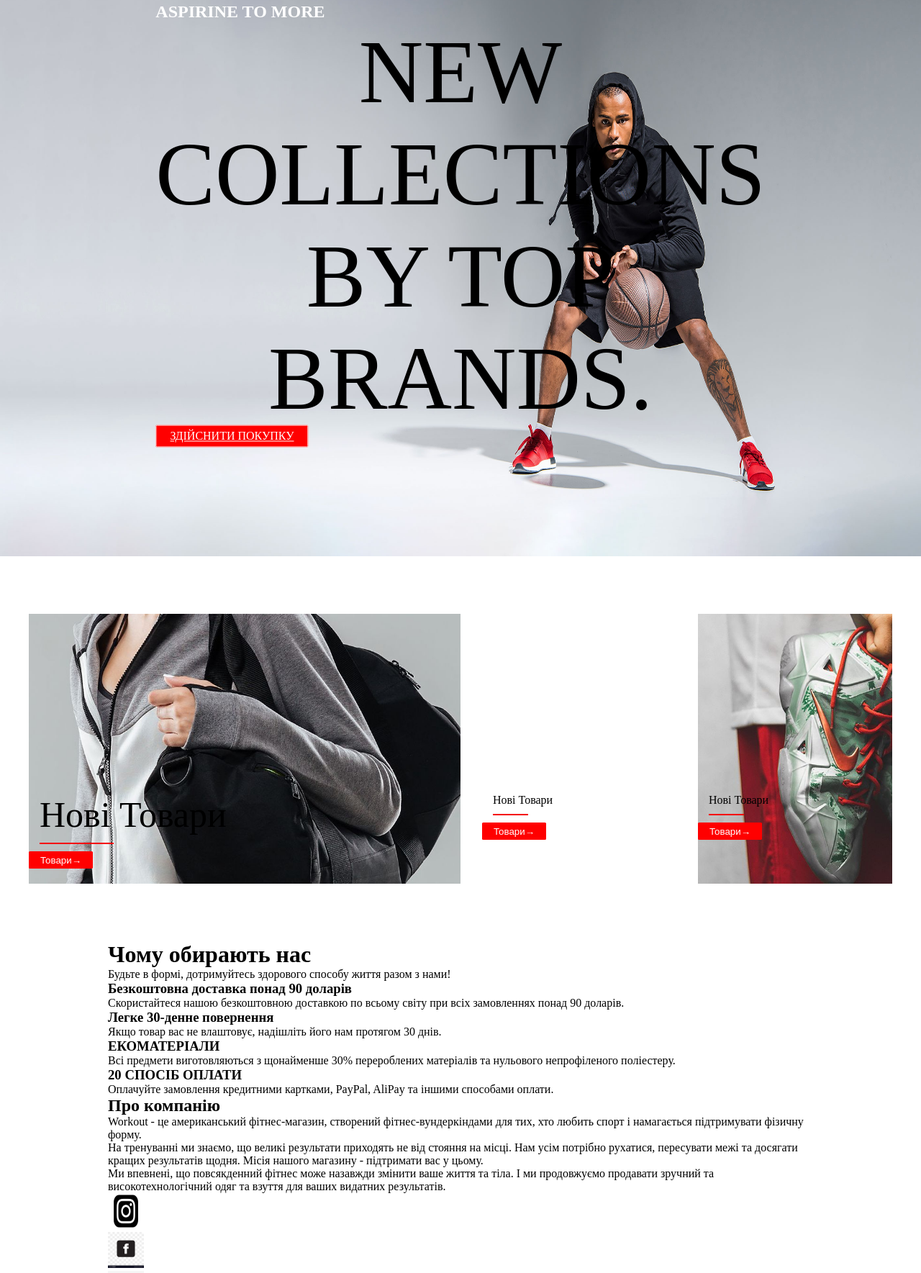
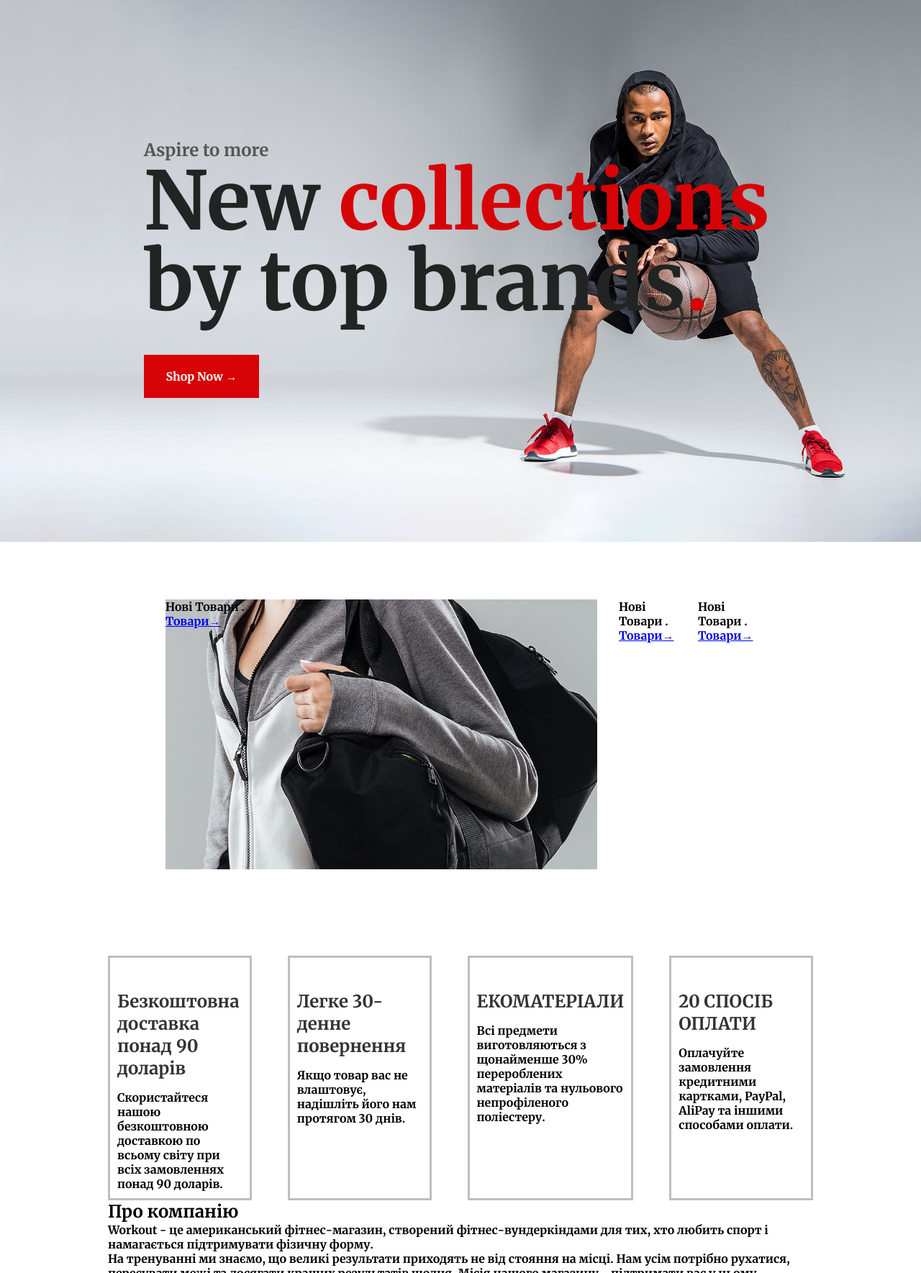
Before and after one commit to Slavaskf/proect, a plain HTML site: page index.html in a window 1280 px wide. Shown: the part 91-1860 px from the top of the page at 72% size. Drawn offline with Linux system fonts and the light colour scheme; a web font is replaced by a local one.

Commit message:
Sample code

```diff
--- a/css/index.css
+++ b/css/index.css
@@ -1,5 +1,14 @@
-@import url('https://fonts.googleapis.com/css2?family=DotGothic16:wght@400;700&display=swap');
+@import url('https://fonts.googleapis.com/css2?family=Merriweather:wght@700&display=swap');
 
+:root {
+    font-family: 'Merriweather', serif;
+    --main-color: white;
+    --secondary-color: #d60307;
+    --third-color: black;
+    --fourth-color: #555;
+    --fifth-color: #222323;
+    scroll-behavior: smooth;
+}
 * {
     padding: 0;
     margin: 0;
@@ -7,6 +16,7 @@
 main {
     max-width: 980px;
     margin: auto;
+
 }
 
 header .menu a {
@@ -52,77 +62,83 @@ header .home{
     grid-gap: 0px;
     grid-template-columns: 3fr 3fr;
 }
-.text img{
+
+.header_banner{
   background-image: url(../img/222.jfif);
+  background-repeat: no-repeat;
   background-size: cover;
   background-position: center;
-    min-height: 780px;
-    width:  100%;
+  padding: 200px ;
+}
+
+.header__banner_title {
+  font-family: "Merriweather", sans-serif;
+  color: var(--fourth-color);
+  font-size: 24px;
+  margin-bottom: 20px;
+}
+
+.header__banner_secondtitle {
+  font-family: "Merriweather", sans-serif;
+  font-size: 112px;
+  color: var(--fifth-color);
+  font-weight: 400;
+  line-height: 1.0;
+  margin: 0;
+  padding: 0;
+  margin-bottom: 45px;
+}
+
+.header__banner_secondtitle span {
+  color: var(--secondary-color);
+}
+
+.header__banner_button {
    display: flex;
    align-items: center;
     justify-content: center;
-    flex-direction: column;
-}
-.title{
-    max-width: 980px;
-    margin: auto;
-}
-.title {
-    color: var(--accent-color);
-    display: flex;
-    align-items: flex-start;
-    justify-content: flex-start;
-    flex-direction: column;
-}
-.title {
-  position: absolute;
-  top: 50%;
-  left: 50%;
-  transform: translate(-50%, -50%);
-  color: white;
-  text-align: center;
-  text-transform: uppercase;
-}
-.title p{
-    font-size: 124px;
-    color: black;
-}
-.button {
-    padding: 0.35em 1.2em;
-    border: 0.1em solid #FFFFFF;
-    margin: 0 0.3em 0.3em 0;
-    border-radius: 0.12em;
-    color: #FFFFFF;
-    text-align: center;
-    transition: color 0.7s;
-    background-color: red ;
+  text-decoration: none;
+  color: var(--main-color);
+  font-size: 16px;
+  width: 160px;
+  height: 60px;
+  background-color: var(--secondary-color);
+
 }
 
-.button:hover {
-    color: #fdfdfd;
-    background-color: black;
+.header__banner_button:hover {
+  background-color: #222323;
   cursor: pointer;
 }
-.box {
+
+h6{
+    font-size: 24px;
+    color: rgb(51, 51, 51);
+    font-weight: 400;
+    margin: 15px 0;
+}
+
+.benefits{
+    padding-top: 40px;
+    gap: 50px;
+}
+.main_box {
  display: grid ;
  grid-template-columns: 1fr 1fr 1fr;
  padding: 80px;
  grid-gap: 30px;
  justify-content: center;
 }
-.box_1 {
- background-image: url(../img/new_arr_1.jpg);
+.main_box_main {
+ background-image: url("../img/new_arr_1.jpg");
  background-size: cover;
  display: block;
  width: 570px;
  height: 375px;
  padding-right: 30px;
 }
-.box_1 p {
-    font-size: 50px;
-}
 .box_2 {
- background-image: url(../img/new_ari.png);
+ background-image: url("../img/new_ari.png");
  background-size: cover;
  display: block;
  width: 270px;
@@ -130,7 +146,7 @@ header .home{
 
 }
 .box_3 {
- background-image: url(../img/new_arri.jpg);
+ background-image: url("../img/new_arri.jpg");
  background-size: cover;
  display: block;
  width: 270px;
@@ -175,19 +191,43 @@ hr {
 .box button {
     margin-left: 15px;
 }
-.box button {
-    padding: 0.35em 1.2em;
-    border: none;
-    margin: 0 0.3em 0.3em 0;
-    border-radius: 0.12em;
-    color: #FFFFFF;
-    text-align: center;
-    transition: color 0.7s;
-    background-color: red ;
+
+
+
+
+
+
+
+
+
+
+
+
+
+
+
+
+
+
+
+
+
+@media (min-width: 870px) {
+    .benefits{
+        display: grid;
+        grid-template-columns: 1fr 1fr;
+    }
+}
+@media (min-width: 992px) {
+    .benefits{
+        display: grid;
+        grid-template-columns: 1fr 1fr 1fr 1fr;
+    }
 }
 
-.box button:hover {
-    color: #fdfdfd;
-    background-color: black;
-    cursor: pointer;
+.frame{
+    border-width:1;
+    border-color: rgb(190,190,190);
+    border-style: solid;
+    padding: 10px;
     }
--- a/index.html
+++ b/index.html
@@ -4,7 +4,7 @@
 <head>
     <meta charset="UTF-8">
     <meta name="viewport" content="width=device-width, initial-scale=1.0">
-    <title>Document</title>
+    <title>Market</title>
     <link rel="stylesheet" href="css/index.css">
 </head>
 
@@ -28,51 +28,61 @@
             </div>
         </nav>
     </header>
-
-    <div class="text">
-        <img src="img/222.jfif">
-        <div class="title">
-            <h2>Aspirine to More </h2>
-            <p>New collections by top brands.</p>
-            <form>
-                <a class="button" href="#products">Здійснити покупку </a>
-            </form>
+       <div class="header_banner">
+            <div class="container">
+                <div class="header_banner_text">
+                    <span class="header__banner_title">Aspire to more</span>
+                    <h1 class="header__banner_secondtitle">New <span>collections</span><br> by top brands<span>.</span></h1>
+                    <a href="#product" class="header__banner_button">Shop Now →</a>
+                </div>
+            </div>
         </div>
-    </div>
-
-    <main>
-        <div class="box">
-            <article class="box_1">
-                <p>Нові Товари</p>
-                <hr>
-                <button>Товари→</button>
+    <main class="main">
+        <div class="main_box">
+            <article class="main_box_main">
+                <p class="main_box_text">Нові Товари
+                    <span>.</span>
+                    </p>
+                <a class="button_box" href="#products">Товари→</a>
             </article>
-            <article class="box_2">
-                <p>Нові Товари</p>
-                <hr>
-                <button>Товари→</button>
+            <article class="main_box_minor">
+                <p class="main_box_text">Нові Товари
+                    <span>.</span>
+                    </p>
+                <a class="button_box" href="#products">Товари→</a>
             </article>
-            <article class="box_3">
-                <p>Нові Товари</p>
-                <hr>
-                <button>Товари→</button>
+            <article class="main_box_minor">
+                <p class="main_box_text">Нові Товари
+                    <span>.</span>
+                    </p>
+                <a class="button_box" href="#products">Товари→</a>
             </article>
         </div>
-        <div>
-            <h1>Чому обирають нас</h1>
-            <p>Будьте в формі, дотримуйтесь здорового способу життя разом з нами!</p>
-            <h3>Безкоштовна доставка понад 90 доларів</h3>
-            <p>Скористайтеся нашою безкоштовною доставкою по всьому світу при всіх замовленнях понад 90 доларів.</p>
-            <h3>Легке 30-денне повернення</h3>
-            <p>Якщо товар вас не влаштовує, надішліть його нам протягом 30 днів. </p>
-            <h3>ЕКОМАТЕРІАЛИ</h3>
-            <p>Всі предмети виготовляються з щонайменше 30% перероблених матеріалів та нульового непрофіленого
+        <div class="boxinfo">
+            <div class="benefits">
+                    <article class="frame">
+                        <div class=circle><img src=""></div>
+                        <h6>Безкоштовна доставка понад 90 доларів</h6>
+                        <p class="text">Скористайтеся нашою безкоштовною доставкою по всьому світу при всіх замовленнях понад 90 доларів.</p>
+                    </article>
+                    <article class="frame">
+                        <div class=circle><img src=""></div>
+                        <h6>Легке 30-денне повернення</h6>
+                        <p class="text">Якщо товар вас не влаштовує, надішліть його нам протягом 30 днів.</p>
+                    </article>
+                    <article class="frame">
+                        <div class=circle><img src=""></div>
+                        <h6>ЕКОМАТЕРІАЛИ</h6>
+                        <p class="text">Всі предмети виготовляються з щонайменше 30% перероблених матеріалів та нульового непрофіленого
                 поліестеру.</p>
-
-            <h3>20 СПОСІБ ОПЛАТИ</h3>
-            <p>Оплачуйте замовлення кредитними картками, PayPal, AliPay та іншими способами оплати. </p>
+                    </article>
+                    <article class="frame">
+                        <div class=circle><img src=""></div>
+                        <h6>20 СПОСІБ ОПЛАТИ</h6>
+                        <p class="text">Оплачуйте замовлення кредитними картками, PayPal, AliPay та іншими способами оплати.</p>
+                    </article>
+            </div>
         </div>
-        <div>
             <h2 id="about_us">Про компанію</h2>
 
             <p>Workout - це американський фітнес-магазин, створений фітнес-вундеркіндами для тих, хто любить спорт і
@@ -85,8 +95,8 @@
             <nav>
                 <p><a href="https://www.instagram.com/tetiana_kuzenko/"><img src="img/instalogo.png" width="50"
                             height="50" alt="Instagram logo"></a></p>
-                <p><a href="https://www.facebook.com/pg/plombirTMJeremy/posts/"><img src="img/facebooklogo.png" width="50"
-                            height="50" alt="facebook logo"></a></p>
+                <p><a href="https://www.facebook.com/pg/plombirTMJeremy/posts/"><img src="img/facebooklogo.png"
+                            width="50" height="50" alt="facebook logo"></a></p>
             </nav>
         </div>
         <div>
@@ -183,8 +193,8 @@
             <nav>
                 <p><a href="https://www.instagram.com/tetiana_kuzenko/"><img src="img/instalogo.png" width="50"
                             height="50" alt="Instagram logo"></a></p>
-                <p><a href="https://www.facebook.com/pg/plombirTMJeremy/posts/"><img src="img/facebooklogo.png" width="50"
-                            height="50" alt="facebook logo"></a></p>
+                <p><a href="https://www.facebook.com/pg/plombirTMJeremy/posts/"><img src="img/facebooklogo.png"
+                            width="50" height="50" alt="facebook logo"></a></p>
             </nav>
         </div>
     </footer>
```
Lines whose indentation alone changed are shown as unchanged.
